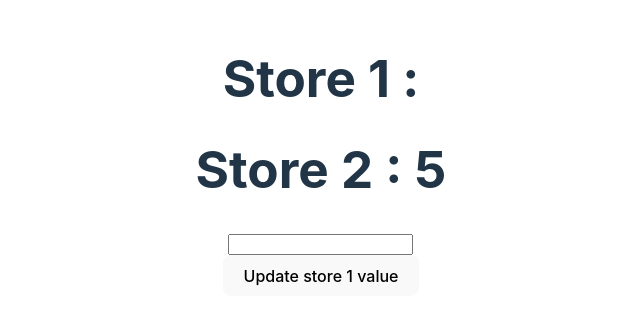
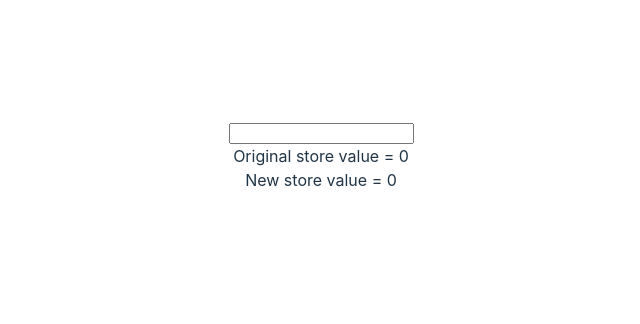
Before and after one commit to MaheshB77/first-svelte-app, a Svelte app: page / in a window 1280 px wide. Shown: the part 244-568 px from the top of the page, without its empty margins (319-959 px from the left). Built offline with nearby package versions, Linux system fonts and the light colour scheme.

Commit message:
Added derived() to create new store from existing store

```diff
--- a/src/App.svelte
+++ b/src/App.svelte
@@ -24,6 +24,7 @@
   import WritableStoreHome from "./components/9-store/1-writable/WritableStoreHome.svelte";
   import ReadableStoreHome from "./components/9-store/2-readable/ReadableStoreHome.svelte";
   import StoreContractHome from "./components/9-store/3-store-contract/StoreContractHome.svelte";
+  import DerivedStore from "./components/9-store/4-derived-store/DerivedStore.svelte";
 </script>
 
 <!-- <Fundamentals/> -->
@@ -79,4 +80,5 @@
 <!-- Store -->
 <!-- <WritableStoreHome /> -->
 <!-- <ReadableStoreHome /> -->
-<StoreContractHome />
+<!-- <StoreContractHome /> -->
+<DerivedStore />
--- /dev/null
+++ b/src/components/9-store/4-derived-store/DerivedStore.svelte
@@ -0,0 +1,20 @@
+<!-- We can create new store using existing store with the help of derived() -->
+
+<script lang="ts">
+  import { derived, writable } from "svelte/store";
+
+  const num = writable(0);
+  const newStore = derived(num, (oldStoreValue) => {
+    return oldStoreValue * 2;
+  })
+</script>
+
+<div class="">
+  <input
+    type="number"
+    on:input={(e) => ($num = Number(e.currentTarget.value))}
+  /> <br>
+  Original store value = {$num}
+  <br>
+  New store value = {$newStore}
+</div>
```
Also changed, not shown: src/components/9-store/3-store-contract/README.md.
